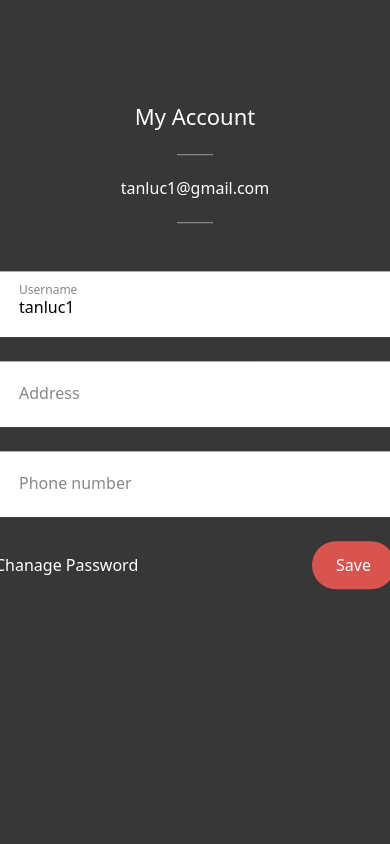
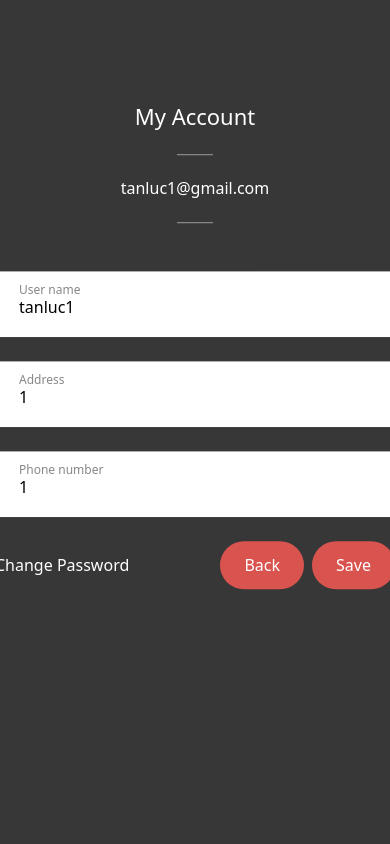
Before and after one commit to tanluc1e/LuduProject, a PHP site: page /changepassword.php in a window 390 px wide; the page is wider, and only the part inside the window is pictured. Run offline with PHP 8.4, Linux system fonts and the light colour scheme; a user stored in the database is signed in.

Commit message:
Changepassword.php can get address and phone values. Add required and message for login/changepass

```diff
--- a/changepassword.php
+++ b/changepassword.php
@@ -1,4 +1,5 @@
 <?php
+//Check nếu chưa có user_mail (chưa đăng nhập) sẽ trả về trang login.php
 if(session_id() == '') session_start();
 if (isset($_SESSION['user_mail']) == false) {
     header("location: login.php");
@@ -6,14 +7,16 @@ if (isset($_SESSION['user_mail']) == false) {
 }
 $get_user_name = $_SESSION['user_name'];
 $get_user_mail = $_SESSION['user_mail'];
+
+
 //print_r($_POST)
 $error = "";
 $checksuccess = true;
 if(isset($_POST['btnchangepassword']) == true){
     $password = $_SESSION['password'];
-    $oldpassword = $_POST['pass_old'];
-    $newpassword_1 = $_POST['pass_new1'];
-    $newpassword_2 = $_POST['pass_new2'];
+    $oldpassword = md5($_POST['pass_old']);
+    $newpassword_1 = md5($_POST['pass_new1']);
+    $newpassword_2 = md5($_POST['pass_new2']);
     $conn = new mysqli('localhost', 'tanluc1', 'tanluc1', 'shikoba');
     $sql = "SELECT * FROM users WHERE user_name = ? AND password = ?";
 
@@ -50,8 +53,26 @@ if(isset($_POST['btnchangepassword']) == true){
         echo "<center>(Cập nhật mật khẩu thành công!)</center>";
       }
     }
+  }
 }
+
+	/* -------------------------------------- SET USER INFORMATION ------------------------------------------------------ */
+if(isset($_POST['btnsaveinformation']) == true){
+	$address = $_POST['address'];
+	$phone = $_POST['phone'];
+	$get_address = $_SESSION['address'];
+	$get_phone = $_SESSION['phone'];
+
+	$conn = new mysqli('localhost', 'tanluc1', 'tanluc1', 'shikoba');
+	$sql = "UPDATE users SET address = ? , phone = ? WHERE user_mail = ?";
+	$stmt = $conn->prepare($sql);
+	$stmt->execute([$address, $phone, $get_user_mail]);
+	if($checksuccess == true) {
+	  echo "<center>(Cập nhật thông tin thành công)</center>";
+	}
+
 }
+
 ?>
 
 
@@ -66,17 +87,17 @@ if(isset($_POST['btnchangepassword']) == true){
 		<form method="POST" action="">
       <div class="form-group">
         <p class="helper-text">Old password</p>
-        <input type="password" class="form-control" name="pass_old" required>
+        <input type="password" class="form-control" name="pass_old" required oninvalid="this.setCustomValidity('Vui lòng nhập mật khẩu cũ')" oninput="setCustomValidity('')">
 				<label>Old password</label>
 				<p class="helper-text">Minimum 6 characters</p>
 			</div>
 			<div class="form-group">
-				<input type="password" class="form-control" name="pass_new1" required>
+				<input type="password" class="form-control" name="pass_new1" required oninvalid="this.setCustomValidity('Vui lòng nhập mật khẩu mới')" oninput="setCustomValidity('')">
 				<label>New password</label>
 				<p class="helper-text">Minimum 6 characters</p>
 			</div>
 			<div class="form-group">
-        <input type="password" class="form-control" name="pass_new2" required>
+        <input type="password" class="form-control" name="pass_new2" required oninvalid="this.setCustomValidity('Vui lòng nhập lại mật khẩu mới')" oninput="setCustomValidity('')">
 				<label>Confirm new password</label>
 			</div>
 			<a class="back">Back to My Account</a>
@@ -89,21 +110,22 @@ if(isset($_POST['btnchangepassword']) == true){
 		<span class="line"></span>
 		<h2><?php echo $_SESSION['user_mail'] ?></h2>
 		<span class="line"></span>
-		<form>
+		<form method="POST" action="">
 			<div class="form-group">
-				<input name="Username" type="text" class="form-control" required value="<?php echo $_SESSION['user_name'] ?>">
-				<label>Username</label>
+				<input name="user_name" type="text" class="form-control" required value="<?php echo $_SESSION['user_name'] ?>">
+				<label>User name</label>
 			</div>
 			<div class="form-group">
-				<input name="Address" type="text" class="form-control" required>
+				<input name="address" type="text" class="form-control" required value="<?php echo $_SESSION['address'] ?>">
 				<label>Address</label>
 			</div>
 			<div class="form-group">
-				<input name="phoneNumber" type="phone" class="form-control" required>
+				<input name="phone" type="phone" class="form-control" required value="<?php echo $_SESSION['phone'] ?>">
 				<label>Phone number</label>
 			</div>
-			<a class="change-password">Chanage Password</a>
-			<button type="submit" class="btn">Save</button>
+			<a class="change-password">Change Password</a>
+			<button type="submit" name="btnsaveinformation" class="btn">Save</button>
+      <a href="index.php" class="btn" style="margin-right:8px;">Back</a>
 		</form>
 	</div>
 </div>
```
Also changed, not shown: login.php (+26 -27 lines).
